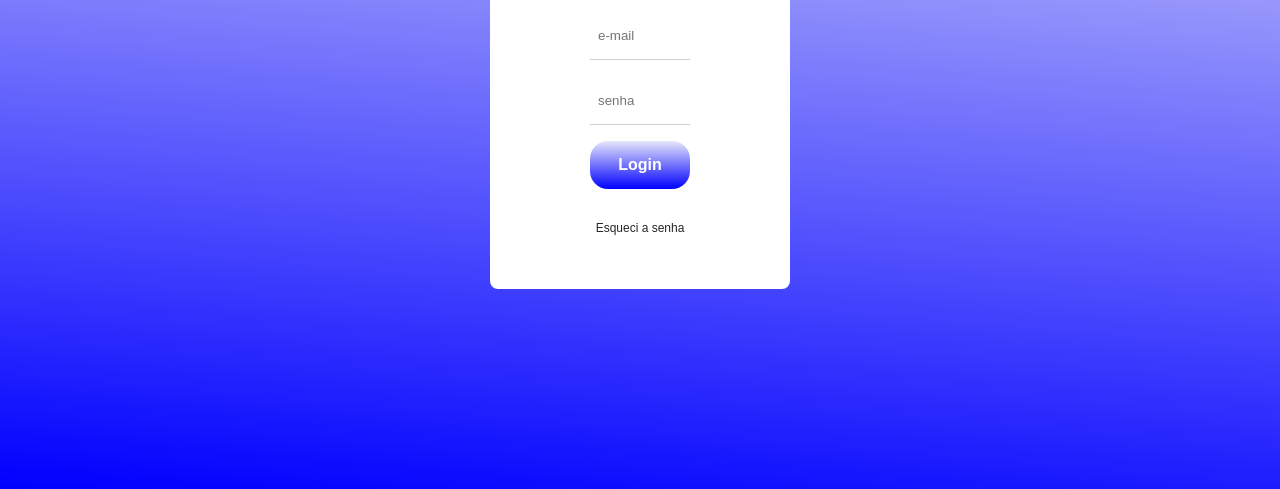
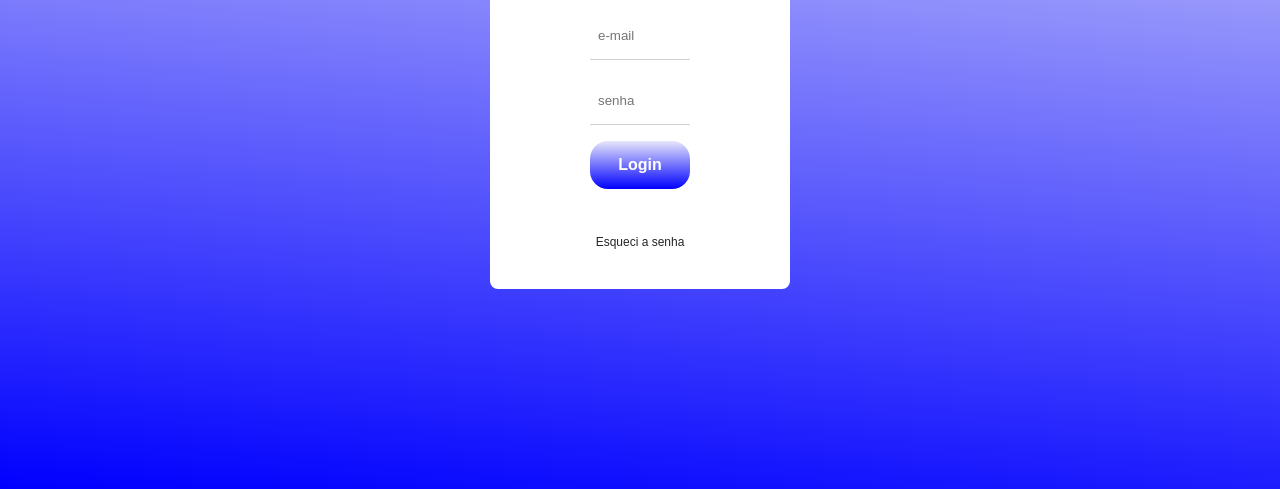
Before and after one commit to 05122021BJ/Tela_de_Login, a plain HTML site: page index.html in a window 1280 px wide. Shown: the part 311-800 px from the top of the page. Drawn offline with Linux system fonts and the light colour scheme.

Commit message:
correcting syntax

```diff
--- a/index.html
+++ b/index.html
@@ -17,7 +17,7 @@
                 <input class="login__input" type="password" placeholder="senha">
                 <span class="login__input-border"></span>
                 <button class="login__submit">Login</button>
-                <a class="login__reset" href="#"> <nobr>Esqueci a senha</nobr></a>
+                <a class="login__reset" href="#"><br>Esqueci a senha</br></a>
 
             </form>
         </div>
```
